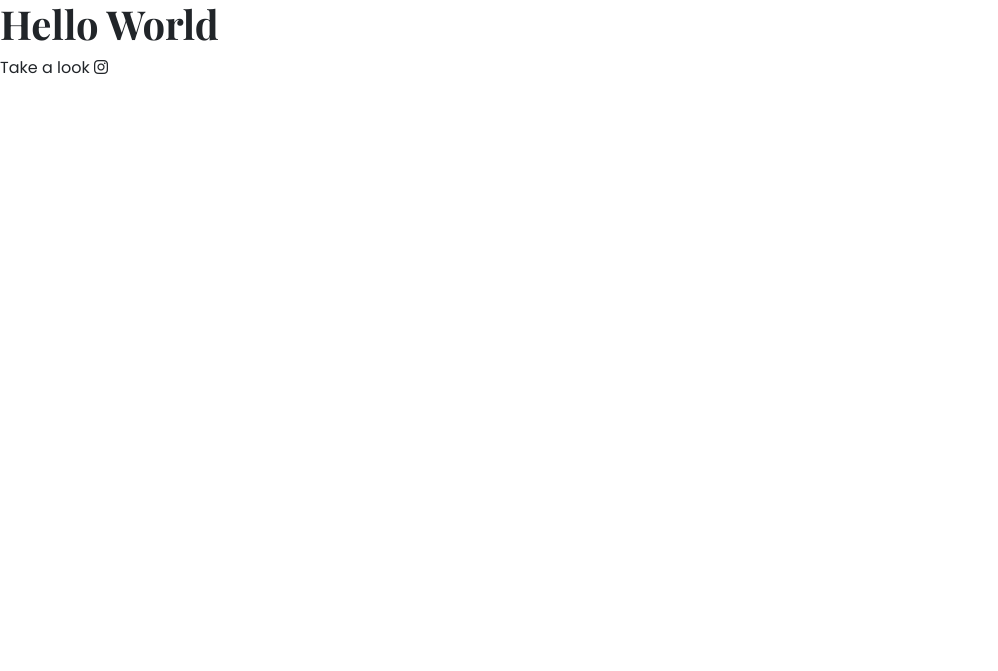
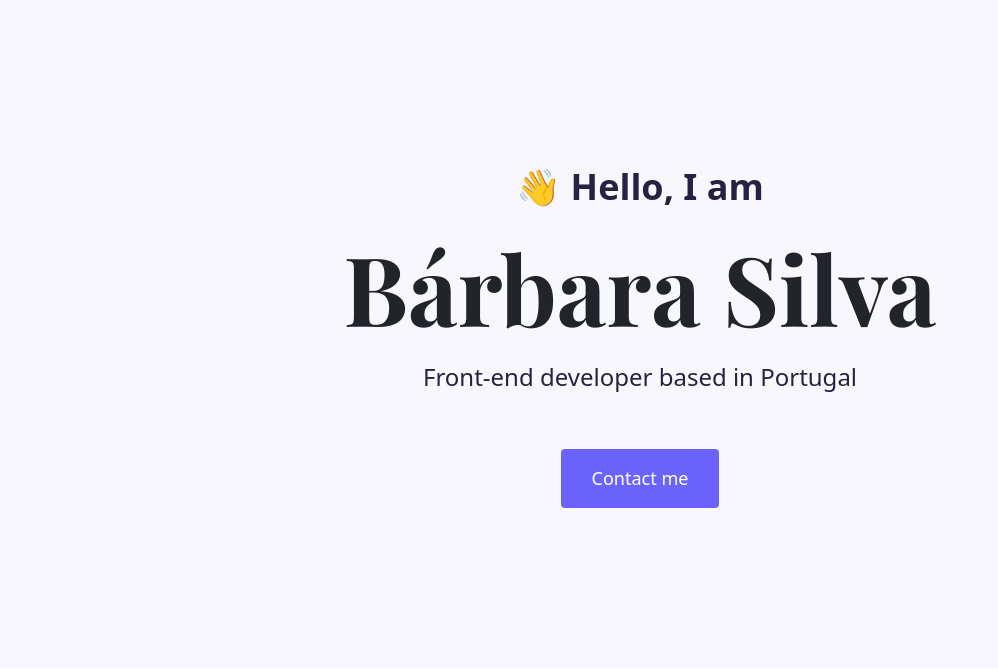
Before and after one commit to BarbaraISC/portfolio-project, a plain HTML site: page index.html in a window 1280 px wide. Shown: the whole page, without its empty margins (0-998 px from the left). Drawn offline with nearby package versions, Linux system fonts and the light colour scheme; a web font is replaced by a local one.

Commit message:
Styled the hero

```diff
--- a/index.html
+++ b/index.html
@@ -29,7 +29,11 @@
     <title>Document</title>
   </head>
   <body>
-    <h1>Hello World</h1>
-    <p>Take a look <i class="fa-brands fa-instagram"></i></p>
+    <div class="hero">
+      <p>👋 Hello, I am</p>
+      <h1>Bárbara Silva</h1>
+      <h2 class="mb-5">Front-end developer based in Portugal</h2>
+      <div><a href="#" class="btn btn-branding">Contact me</a></div>
+    </div>
   </body>
 </html>
--- a/src/style.css
+++ b/src/style.css
@@ -1,9 +1,56 @@
-h1 {
-  font-family: "Playfair Display", serif;
+:root {
+  --branding-color: #6c63ff;
+  --heading-font-family: "Playfair Display", serif;
+  --default-font-family: font-family: "Poppins", sans-serif;
+}
+
+h1,
+h2,
+h3,
+h4,
+h5,
+h6 {
+  font-family: var(--heading-font-family);
   font-weight: bold;
 }
 
+h1 {
+  font-size: 96px;
+}
+
+h2 {
+  color: #272142;
+}
+
 p {
-  font-family: "Poppins", sans-serif;
+  font-family: var(--default-font-family);
   font-weight: normal;
+  color: #272142;
 }
+
+.hero {
+  background-color: #f9f7fe;
+  text-align: center;
+  padding: 160px 20px;
+}
+
+.hero p {
+  font-size: 36px;
+  font-weight: bold;
+}
+
+.hero h2 {
+  font-family: var(--default-font-family);
+  font-weight: normal;
+  font-size: 24px;
+  line-height: 2;
+}
+
+.btn-branding {
+  background: var(--branding-color);
+  border-radius: 4px;
+  color: white;
+  font-size: 18px;
+  line-height: 27px;
+  padding: 15px 30px;
+}
```
